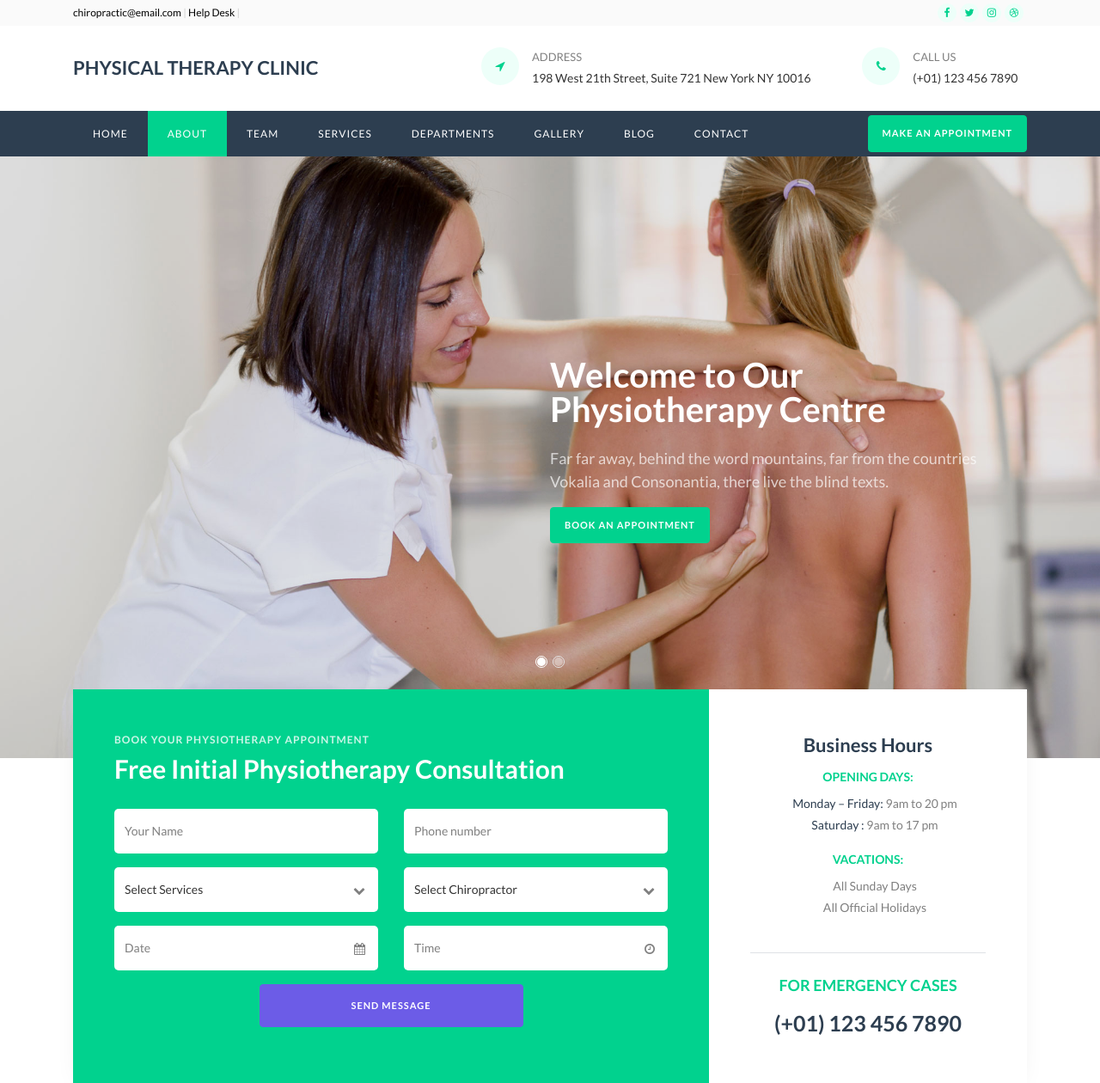
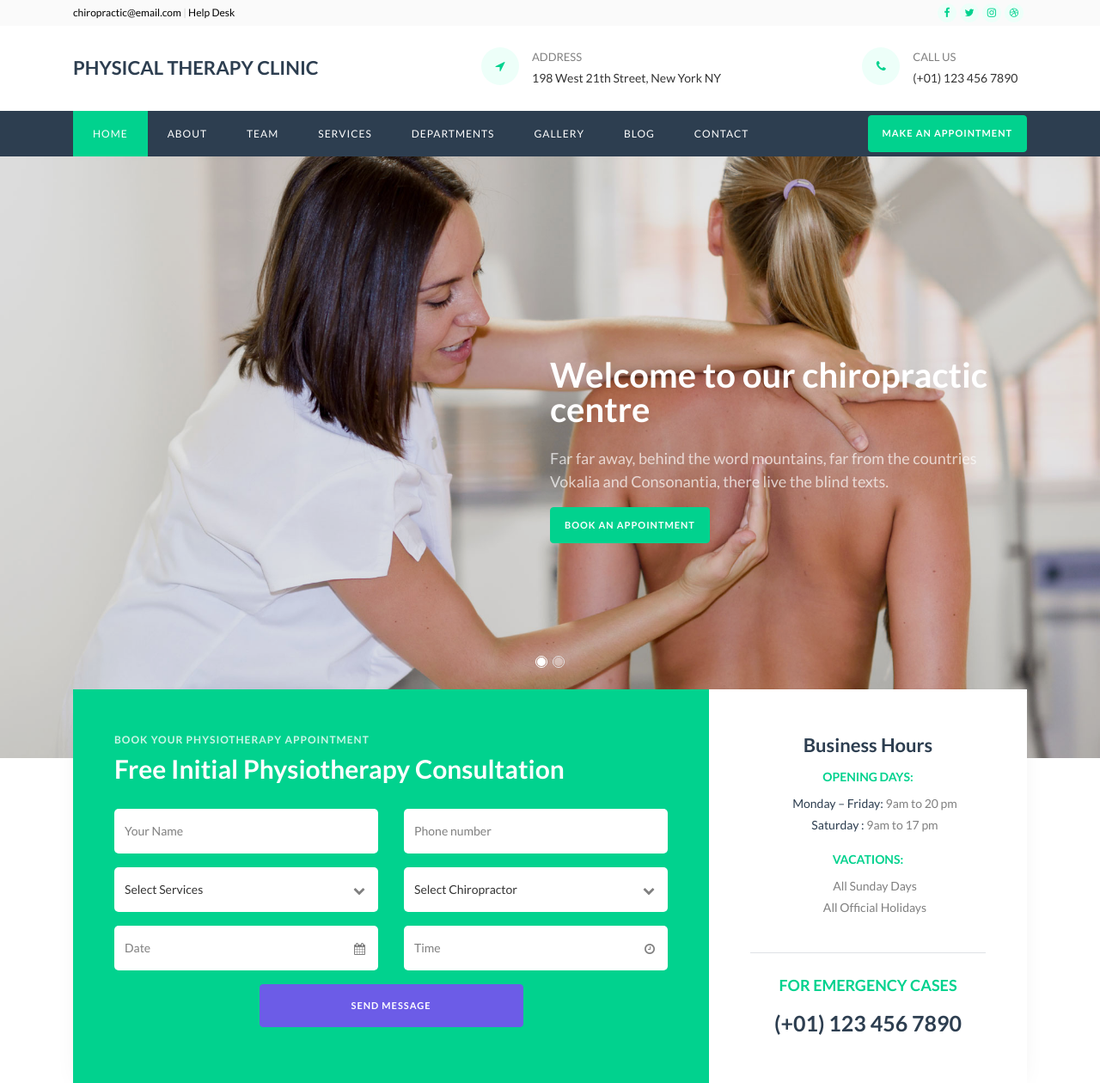
Before and after one commit to softech18/Physiotherapy, a PHP site: page /index.php in a window 1280 px wide. Shown: the top 1260 px of the page at 86% size. Run offline with PHP 8.4, Linux system fonts and the light colour scheme; some libraries are stand-ins or nearby versions; some web fonts are replaced.

Commit message:
chnge in header actve now

```diff
--- a/header.php
+++ b/header.php
@@ -1,11 +1,18 @@
+<?php
+  // Get the current page file name, like 'about.php'
+  $currentPage = basename($_SERVER['PHP_SELF']);
+?>
 <!DOCTYPE html>
 <html lang="en">
 <head>
-    <title>Chiropractic - Free Bootstrap 4 Template by Colorlib</title>
+  <title>Physical Therapy Clinic</title>
   <meta charset="utf-8">
   <meta name="viewport" content="width=device-width, initial-scale=1, shrink-to-fit=no">
 
+  <!-- Google Fonts -->
   <link href="https://fonts.googleapis.com/css?family=Lato:300,400,700&display=swap" rel="stylesheet">
+
+  <!-- Stylesheets -->
   <link rel="stylesheet" href="https://stackpath.bootstrapcdn.com/font-awesome/4.7.0/css/font-awesome.min.css">
   <link rel="stylesheet" href="css/animate.css">
   <link rel="stylesheet" href="css/owl.carousel.min.css">
@@ -18,38 +25,40 @@
 </head>
 <body>
 
-
+<!-- Top bar -->
 <div class="top py-1">
   <div class="container">
     <div class="row">
       <div class="col d-flex align-items-center">
-	    			<p class="mb-0"><a href="#">chiropractic@email.com</a> | <a href="#">Help Desk</a> | </p>
+        <p class="mb-0"><a href="#">chiropractic@email.com</a> | <a href="#">Help Desk</a></p>
       </div>
       <div class="col-4 d-flex justify-content-end">
         <div class="social-media">
           <p class="mb-0 d-flex">
-			    			<a href="#" class="d-flex align-items-center justify-content-center"><span class="fa fa-facebook"><i class="sr-only">Facebook</i></span></a>
-			    			<a href="#" class="d-flex align-items-center justify-content-center"><span class="fa fa-twitter"><i class="sr-only">Twitter</i></span></a>
-			    			<a href="#" class="d-flex align-items-center justify-content-center"><span class="fa fa-instagram"><i class="sr-only">Instagram</i></span></a>
-			    			<a href="#" class="d-flex align-items-center justify-content-center"><span class="fa fa-dribbble"><i class="sr-only">Dribbble</i></span></a>
+            <a href="#" class="d-flex align-items-center justify-content-center"><span class="fa fa-facebook"></span></a>
+            <a href="#" class="d-flex align-items-center justify-content-center"><span class="fa fa-twitter"></span></a>
+            <a href="#" class="d-flex align-items-center justify-content-center"><span class="fa fa-instagram"></span></a>
+            <a href="#" class="d-flex align-items-center justify-content-center"><span class="fa fa-dribbble"></span></a>
           </p>
         </div>
       </div>
     </div>
   </div>
 </div>
+
+<!-- Branding and Contact -->
 <div class="wrap">
   <div class="container">
     <div class="row justify-content-between">
-					<div class="col-md-3 mb-md-0 mb-4 d-flex align-items-center">
-						<a class="navbar-brand" href="index.html">Physical Therapy Clinic</a>
+      <div class="col-md-3 d-flex align-items-center">
+        <a class="navbar-brand" href="index.php">Physical Therapy Clinic</a>
       </div>
       <div class="col-md-7">
         <div class="row">
-							<div class="col-md-8 mb-md-0 mb-3">
+          <div class="col-md-8">
             <div class="top-wrap d-flex">
               <div class="icon d-flex align-items-center justify-content-center"><span class="fa fa-location-arrow"></span></div>
-									<div class="text"><span>Address</span><span>198 West 21th Street, Suite 721 New York NY 10016</span></div>
+              <div class="text"><span>Address</span><span>198 West 21th Street, New York NY</span></div>
             </div>
           </div>
           <div class="col">
@@ -63,6 +72,8 @@
     </div>
   </div>
 </div>
+
+<!-- Navigation -->
 <nav class="navbar navbar-expand-lg navbar-dark ftco_navbar bg-dark ftco-navbar-light" id="ftco-navbar">
   <div class="container">
     <button class="navbar-toggler" type="button" data-toggle="collapse" data-target="#ftco-nav" aria-controls="ftco-nav" aria-expanded="false" aria-label="Toggle navigation">
@@ -73,18 +84,18 @@
     </div>
     <div class="collapse navbar-collapse" id="ftco-nav">
       <ul class="navbar-nav mr-auto">
-	        	<li class="nav-item"><a href="index.php" class="nav-link">Home</a></li>
-	        	<li class="nav-item active"><a href="about.php" class="nav-link">About</a></li>
-	        	<li class="nav-item"><a href="team.php" class="nav-link">Team</a></li>
-         	        	<li class="nav-item"><a href="services.php" class="nav-link">Services</a></li>
-	        	<li class="nav-item"><a href="department.php" class="nav-link">Departments</a></li>
-	        	<li class="nav-item"><a href="gallery.php" class="nav-link">Gallery</a></li>
-	        	<li class="nav-item"><a href="blog.php" class="nav-link">Blog</a></li>
-
-	          <li class="nav-item"><a href="contact.php" class="nav-link">Contact</a></li>
+        <li class="nav-item <?php echo ($currentPage == 'index.php') ? 'active' : ''; ?>"><a href="index.php" class="nav-link">Home</a></li>
+        <li class="nav-item <?php echo ($currentPage == 'about.php') ? 'active' : ''; ?>"><a href="about.php" class="nav-link">About</a></li>
+        <li class="nav-item <?php echo ($currentPage == 'team.php') ? 'active' : ''; ?>"><a href="team.php" class="nav-link">Team</a></li>
+        <li class="nav-item <?php echo ($currentPage == 'services.php') ? 'active' : ''; ?>"><a href="services.php" class="nav-link">Services</a></li>
+        <li class="nav-item <?php echo ($currentPage == 'department.php') ? 'active' : ''; ?>"><a href="department.php" class="nav-link">Departments</a></li>
+        <li class="nav-item <?php echo ($currentPage == 'gallery.php') ? 'active' : ''; ?>"><a href="gallery.php" class="nav-link">Gallery</a></li>
+        <li class="nav-item <?php echo ($currentPage == 'blog.php') ? 'active' : ''; ?>"><a href="blog.php" class="nav-link">Blog</a></li>
+        <li class="nav-item <?php echo ($currentPage == 'contact.php') ? 'active' : ''; ?>"><a href="contact.php" class="nav-link">Contact</a></li>
       </ul>
     </div>
   </div>
 </nav>
+
   </body>
 </html>
--- a/index.php
+++ b/index.php
@@ -34,7 +34,7 @@
 	          <div class="row no-gutters slider-text align-items-center justify-content-end">
 		          <div class="col-md-6 ftco-animate">
 		          	<div class="text w-100">
-			            <h1 class="mb-4">Welcome to Our Physiotherapy Centre</h1>
+			            <h1 class="mb-4">Welcome to our chiropractic centre</h1>
 			            <p>Far far away, behind the word mountains, far from the countries Vokalia and Consonantia, there live the blind texts.</p>
 			            <p><a href="#" class="btn btn-primary">Book an appointment</a></p>
 		            </div>
@@ -706,10 +706,9 @@
             	<h2 class="ftco-heading-2">Contact information</h2>
             	<div class="block-23 mb-3">
 	              <ul>
-	                <li><span class="icon fa fa-map-marker"></span><span class="text">Cuttack, Odisha</span></li>
+	                <li><span class="icon fa fa-map-marker"></span><span class="text">123 Main St, Your City, Your Country</span></li>
 	                <li><a href="#"><span class="icon fa fa-phone"></span><span class="text">+1 234 567 8901</span></a></li>
-	                <li><a href="#"><span class="icon fa fa-phone"></span><span class="text">7008448569</span></a></li>
-	                <li><a href="mailto:routasis411@gmail.com"><span class="icon fa fa-paper-plane"></span><span class="text">routasis411@gmail.com</span></a></li>
+	                <li><a href="#"><span class="icon fa fa-paper-plane"></span><span class="text">info@yourphysiotherapyclinic.com</span></a></li>
 	              </ul>
 	            </div>
             </div>
```
Lines whose indentation alone changed are shown as unchanged.
